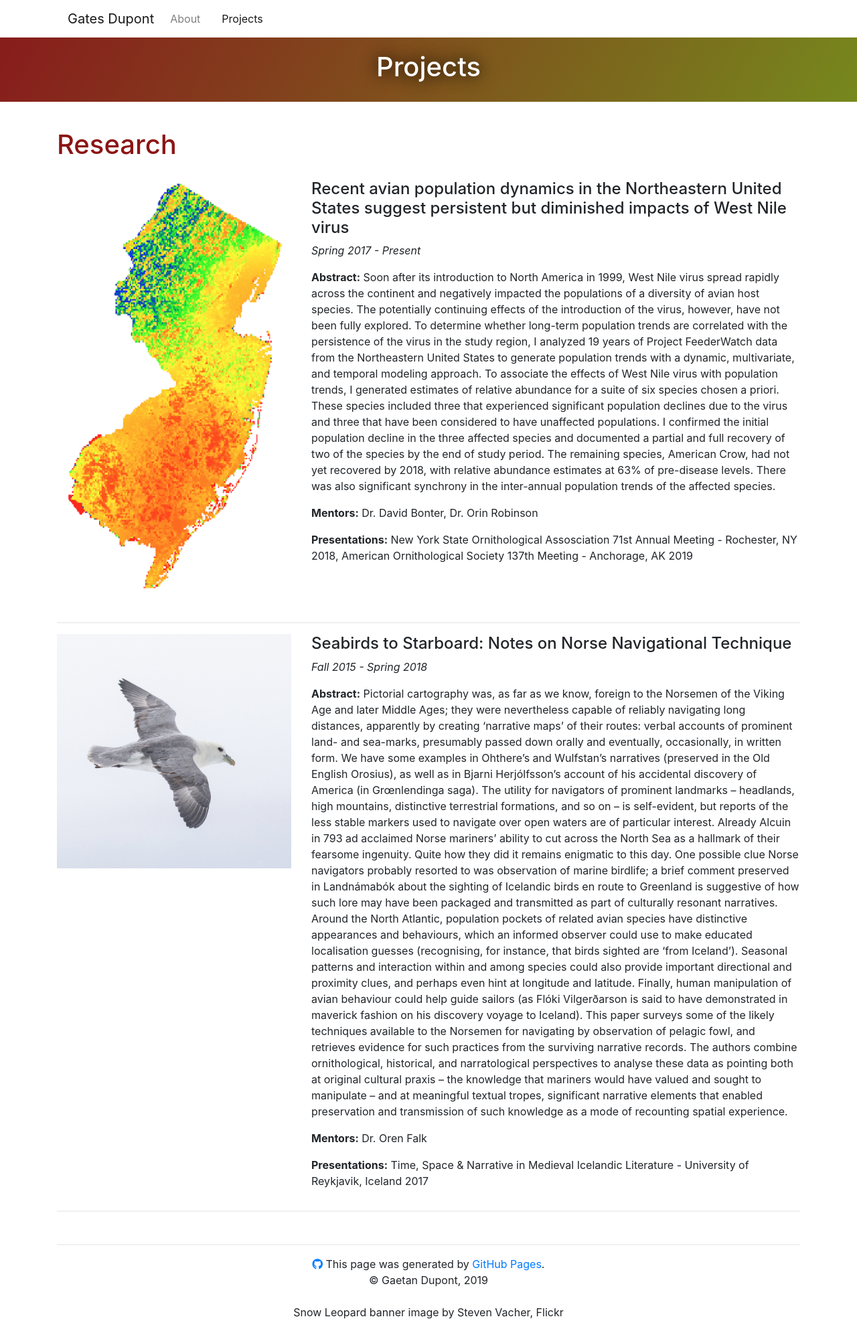
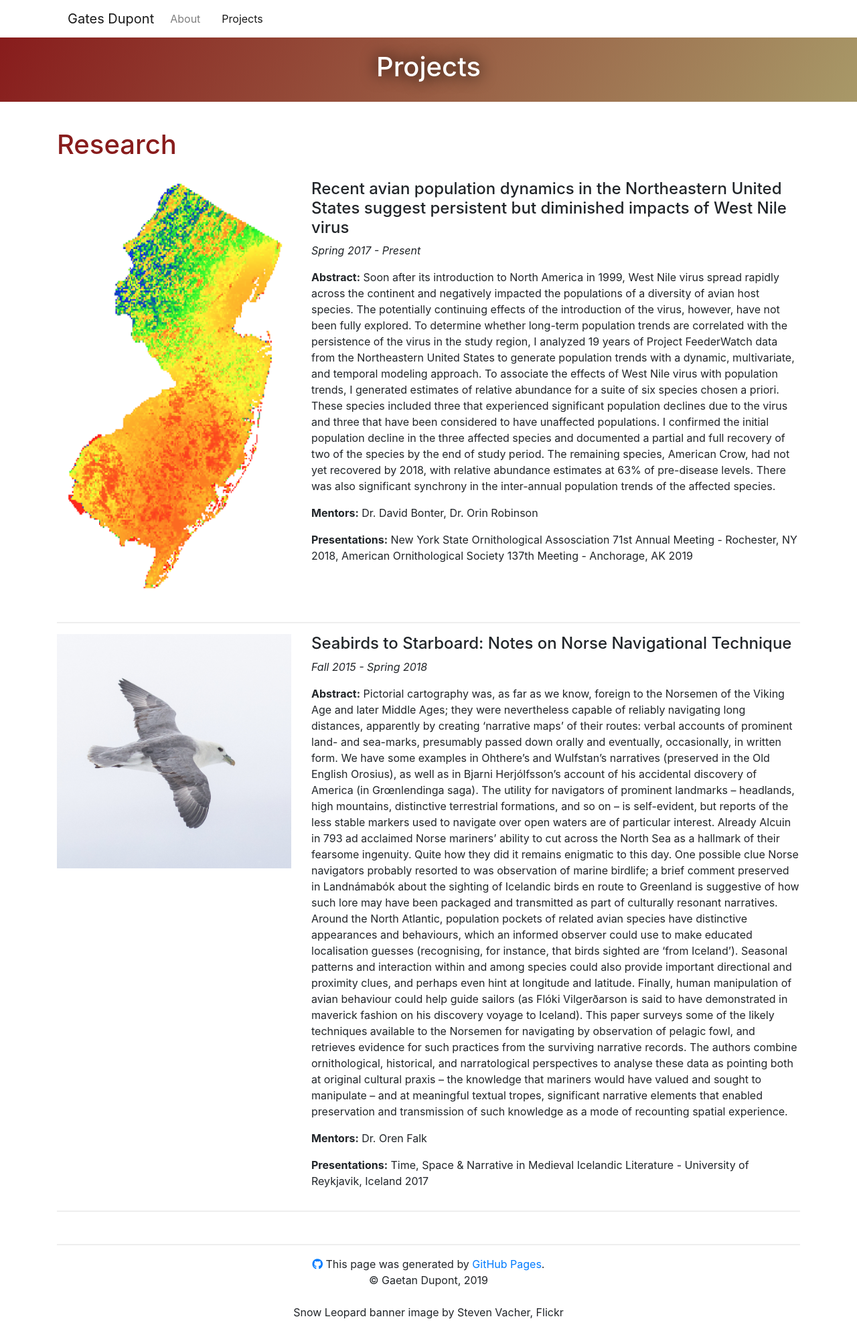
Before and after one commit to chrisyeh96/chrisyeh96.github.io, a Jekyll site: the page built from projects.md, in a window 1280 px wide. Shown: the whole page at 67% size. Built offline with Jekyll 4.4.1, drawn with Linux system fonts in a browser that asks for light colours; nearby versions of some CDN libraries.

Commit message:
Update website.css

```diff
--- a/css/website.css
+++ b/css/website.css
@@ -43,7 +43,7 @@ img {
 
 .header-page {
   background-color: #881c1c; /* VAR: $header-bg-color */
-  background-image: linear-gradient(120deg, #881c1c, #76881d); /* VARS: $header-bg-color, $header-bg-color-secondar */
+  background-image: linear-gradient(120deg, #881c1c, #a89968); /* VARS: $header-bg-color, $header-bg-color-secondar */
   padding: 1.25em 0; /* padding for top and bottom only */
 }
 
@@ -77,7 +77,7 @@ ul.contact {
   color: white !important;
   border: 3px solid white;
   box-shadow: 0 0 1.5em black;
-  background-color: rgba(128, 128, 128, 0.4);
+  background-color: #63666a;
 }
 
 .contact a:hover,
@@ -141,7 +141,7 @@ ul.contact {
 }
 
 h1.section-title {
-  color: #8C1515; /* Cardinal Red */
+  color: #881c1c; /* Cardinal Red */
   margin: 1em 0em 0.7em;
 }
 
@@ -169,7 +169,7 @@ pre > code {
   padding: 0;
   margin: 0;
   font-size: 0.9rem;
-  color: #567482;
+  color: #5b7f95;
   word-break: normal;
   white-space: pre;
   background: transparent;
@@ -215,7 +215,7 @@ pre tt:after {
 blockquote {
   padding: 0 1rem;
   margin-left: 0;
-  color: #819198;
+  color: #dbd3ba;
   border-left: 0.3rem solid #dce6f0;
 }
 blockquote > :first-child {
@@ -239,7 +239,7 @@ table th {
 table th,
 table td {
   padding: 0.5rem 1rem;
-  border: 1px solid #e9ebec;
+  border: 1px solid #eeeeee;
 }
 
 dl {
@@ -260,6 +260,6 @@ hr {
   height: 2px;
   padding: 0;
   margin: 1rem 0;
-  background-color: #eff0f1;
+  background-color: #eeeeee;
   border: 0;
 }
```
